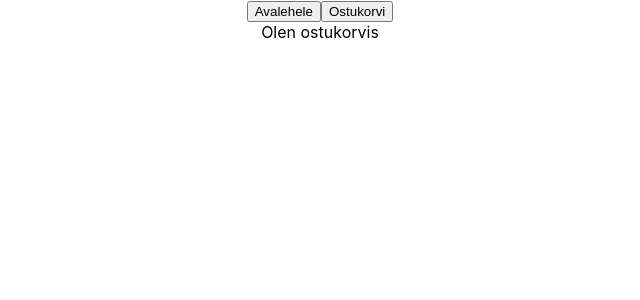
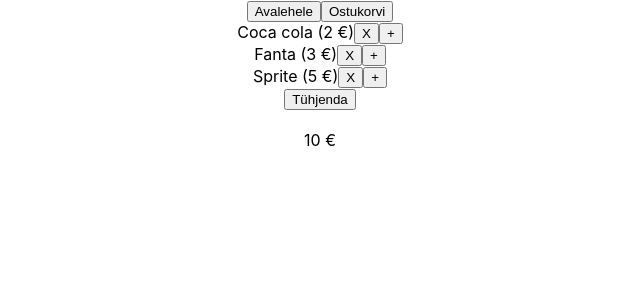
Before and after one commit to vahermihkel/React-04-2022, a React (Create React App) app in the folder veebipood/: page /ostukorv in a window 1280 px wide. Shown: the top 300 px of the page, without its empty margins (320-960 px from the left). Built offline with nearby package versions, Linux system fonts and the light colour scheme.

Commit message:
.push, .splice, .indexOf, .forEach, objektid

```diff
--- a/veebipood/src/pages/Avaleht.js
+++ b/veebipood/src/pages/Avaleht.js
@@ -4,10 +4,7 @@
   const [s6na, muudaS6na] = useState("50");
   const [numbriline, muudaNumber] = useState(22);
   const [kahendV22rtus, muudaKahendV22rtust] = useState(true);
-
-  // const muudaK6ik = () => {
-
-  // }
+  const [massiiv, muudaMassiiv] = useState(["Coca cola", 21, true + true]);
 
   function muudaK6ik() {
     muudaS6na("kolmas sõna");
@@ -15,8 +12,25 @@
     muudaKahendV22rtust(false);
   }
 
+  function kustuta(massiiviElement) {
+    console.log(massiiv);
+    const j2rjekorraNumber = massiiv.indexOf(massiiviElement);
+    massiiv.splice(j2rjekorraNumber,1);
+    console.log(massiiv);
+    muudaMassiiv(massiiv.slice());
+    // massiiv.remove(massiiviElement);
+    // massiiv.delete(massiiviElement)
+  }
+
   return (
   <div>
+    <div>{massiiv.map(element =>
+      <div>
+        {element}<button onClick={() => kustuta(element)}>x</button>
+      </div>)}
+    </div>
+    <button onClick={() => muudaMassiiv(["üks", "kaks"])}>Muuda massiivi</button>
+    <br /> <br />
     <div>{ s6na }</div>
     <div>{ numbriline }</div>
     <div>{ kahendV22rtus.toString() }</div>
--- a/veebipood/src/pages/Ostukorv.js
+++ b/veebipood/src/pages/Ostukorv.js
@@ -1,7 +1,46 @@
+import { useState } from "react";
 
 function Ostukorv() {
+  const [ostukorviTooted, muudaOstukorvi] = useState(
+    [
+      {nimi: "Coca cola", hind: 2},
+      {nimi: "Fanta", hind: 3},
+      {nimi: "Sprite", hind: 5}
+  ]);
+
+  function kustuta(massiiviElement) {
+    const j2rjekorraNumber = ostukorviTooted.indexOf(massiiviElement);
+    ostukorviTooted.splice(j2rjekorraNumber,1);
+    muudaOstukorvi(ostukorviTooted.slice());
+  }
+
+  function lisaOstukorvi(toode) {
+    ostukorviTooted.push(toode);
+    muudaOstukorvi(ostukorviTooted.slice());
+  }
+
+  function arvutakogusumma() {
+    let kogusumma = 0;
+    // [{n: "c", h: 12},{n: "f", h: 1},{n: "s", h: 44}].forEach()
+    //.forEach({n: "c", h: 12} =>  12  =  0 + 12 )
+    //.forEach({n: "f", h: 1} =>   13  =  12 + 1 )
+    //.forEach(n: "s", h: 44} =>   57  =  13 + 44 )
+    ostukorviTooted.forEach(element => kogusumma = kogusumma + element.hind);
+    return kogusumma;
+  }
+
   return (
-    <div>Olen ostukorvis</div>
+    <div>{ostukorviTooted.map(element =>
+      <div>
+        {element.nimi} ({element.hind} €)
+        <button onClick={() => kustuta(element)}>X</button>
+        <button onClick={() => lisaOstukorvi(element)}>+</button>
+      </div>
+    )}
+    <button onClick={() => muudaOstukorvi([])}>Tühjenda</button>
+    <br /><br />
+    <div>{ arvutakogusumma() } €</div>
+    </div>
   )
 }
 
```
